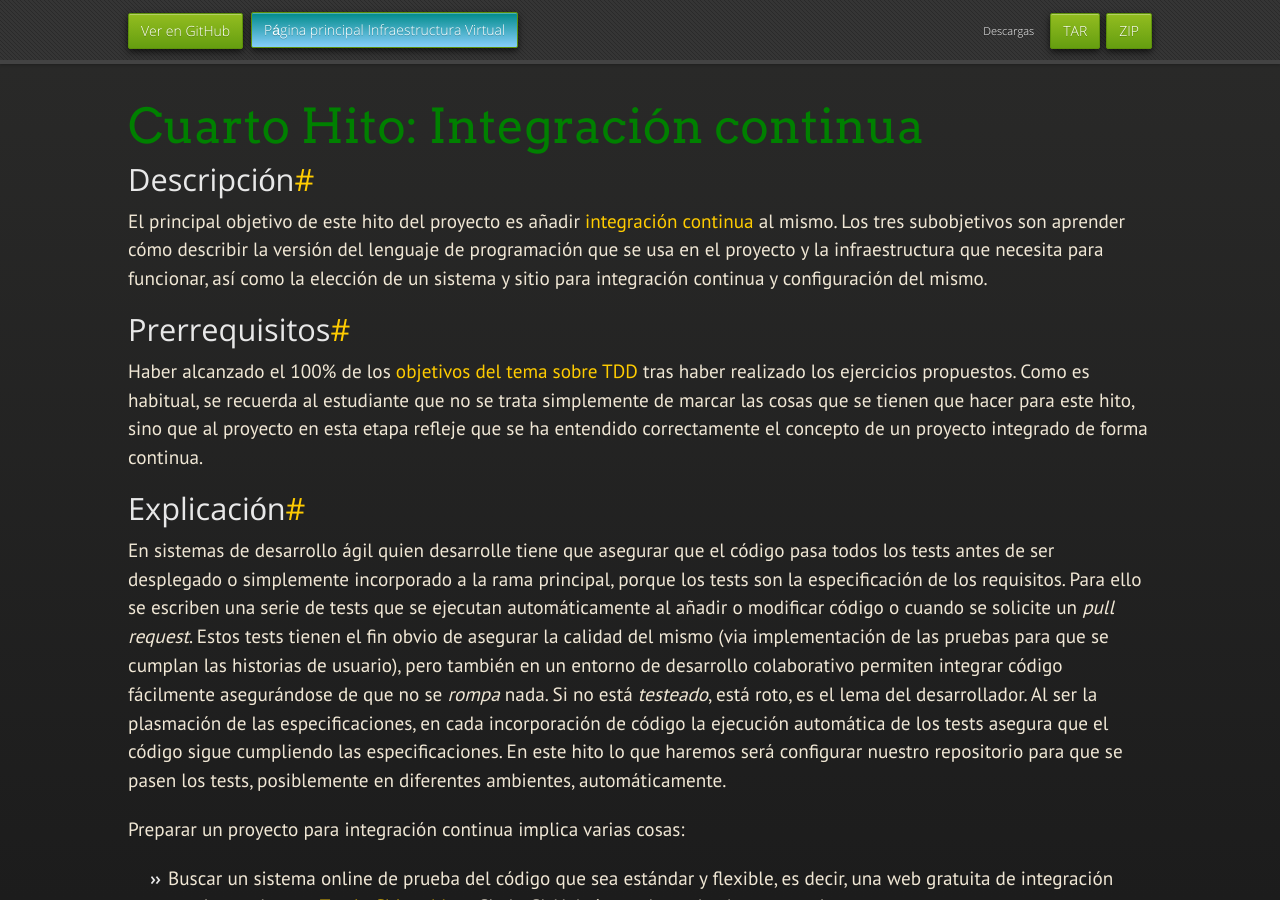
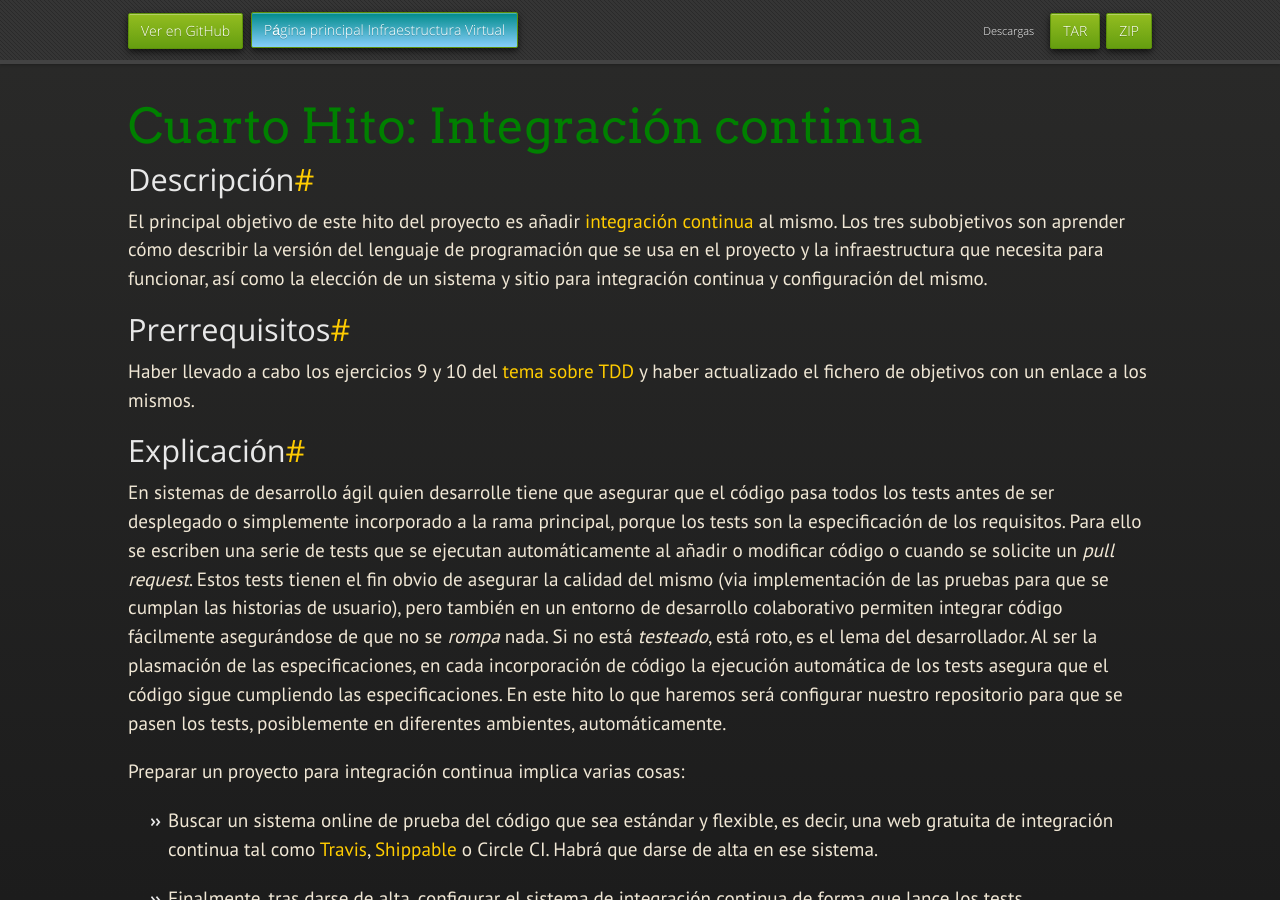
Before and after one commit to JJ/IV, a Jekyll site: the page built from documentos/proyecto/4.CI.md, in a window 1280 px wide and 900 px high. Built offline with Jekyll 4.4.1, drawn with Linux system fonts in a browser that asks for light colours; nearby versions of some CDN libraries; some web fonts are replaced; our own code applies the rules of GitHub Pages for plain Markdown files.

Commit message:
Sync documentos/proyecto/4.CI.md de master a gh-pages

```diff
--- a/documentos/proyecto/4.CI.md
+++ b/documentos/proyecto/4.CI.md
@@ -16,15 +16,10 @@ integración continua y configuración del mismo.
 
 ## Prerrequisitos
 
-Haber alcanzado el 100% de
-los
-[objetivos del tema sobre TDD](http://jj.github.io/IV/documentos/temas/Desarrollo_basado_en_pruebas)
-tras
-haber realizado los ejercicios propuestos.  Como es habitual, se
-recuerda al estudiante que no se trata simplemente de marcar las cosas
-que se tienen que hacer para este hito, sino que al proyecto en esta
-etapa refleje que se ha entendido correctamente el concepto de un
-proyecto integrado de forma continua.
+Haber llevado a cabo los ejercicios 9 y 10
+del
+[tema sobre TDD](http://jj.github.io/IV/documentos/temas/Desarrollo_basado_en_pruebas)
+y haber actualizado el fichero de objetivos con un enlace a los mismos.
 
 ## Explicación
 
```
